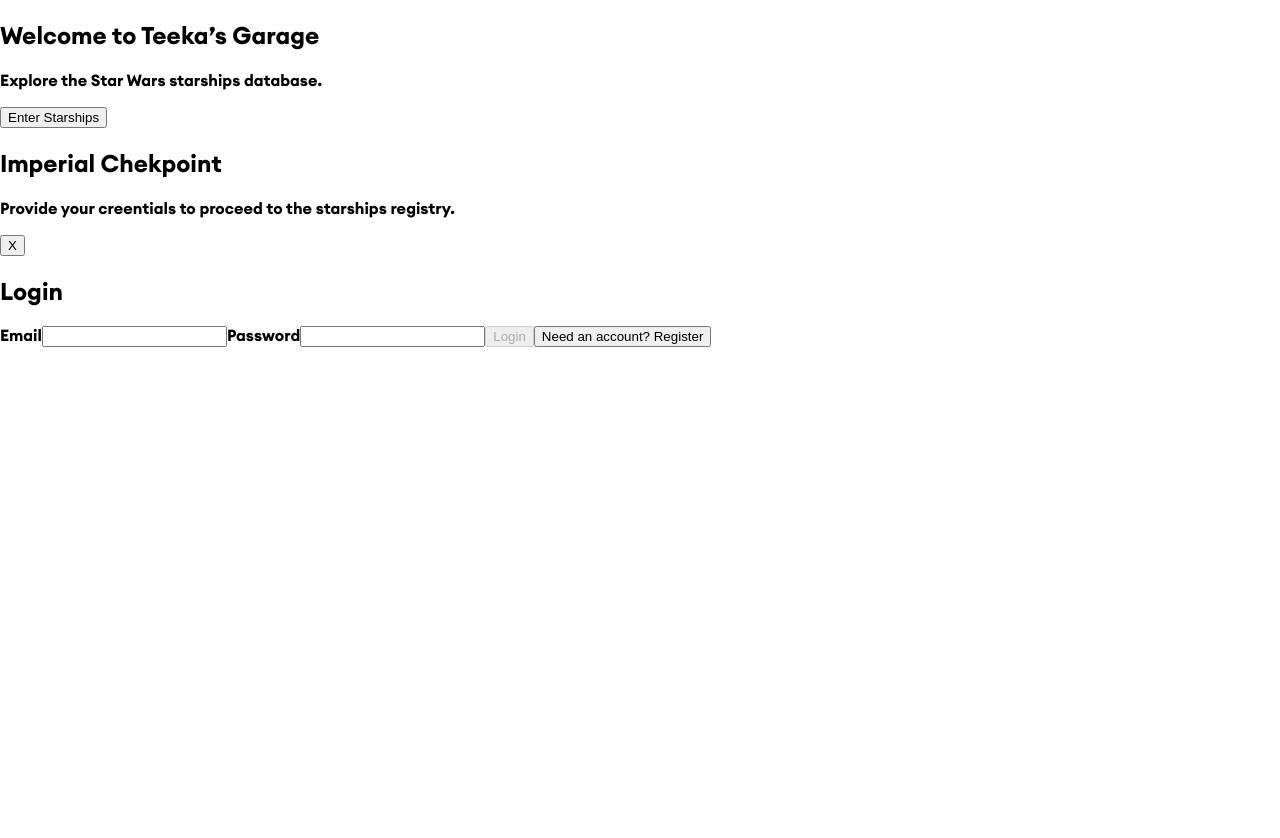
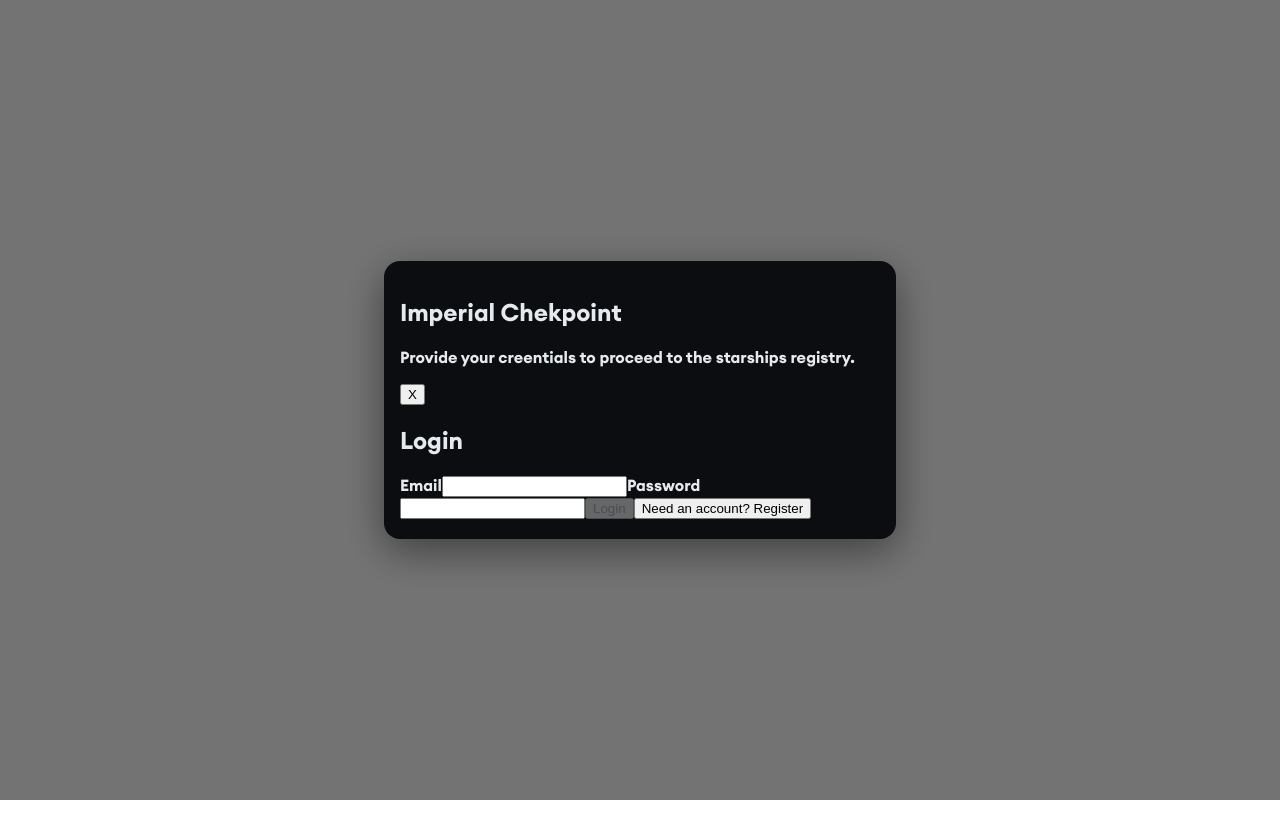
Before and after one commit to Arnau-66/teeka-s-garage, an Angular app in the folder teekas-garage/: page /home in a window 1280 px wide. Both pictures are taken after a click on the button "Enter Starships". Shown: the top 838 px of the page. Before the commit the page ends 800 px from the top, so only its background shows below. Built offline with nearby package versions, Linux system fonts and the light colour scheme; no server answers.

Commit message:
fix(auth): initialize form in constructor and remove misplaced type; simplify typing

```diff
--- a/teekas-garage/src/app/features/home/home.scss
+++ b/teekas-garage/src/app/features/home/home.scss
@@ -0,0 +1,127 @@
+/* ====== HOME (fondo) ====== */
+.home {                         /* Contenedor de la pantalla Home */
+  min-height: 100dvh;           /* Altura mínima: toda la ventana (soporta móviles con barras) */
+  display: grid;                /* Usamos grid para centrar vertical/horizontal si quieres */
+  place-content: center;        /* Centra el contenido de grid (vertical y horizontal) */
+  gap: 1rem;                    /* Espacio entre título, texto y botón */
+  text-align: center;           /* Alinea el texto al centro */
+  padding: 2rem;                /* Respira un poco en pantallas pequeñas */
+}
+
+/* Botón de “Enter Starships” (estilos mínimos para que parezca CTA) */
+.cta {
+  display: inline-block;        /* Deja que tenga padding y aspecto de botón */
+  padding: .75rem 1.25rem;      /* Zona clicable cómoda */
+  border-radius: .75rem;        /* Bordes redondeados */
+  border: none;                 /* Sin borde por defecto */
+  background: #2d6cdf;          /* Color base del botón */
+  color: #fff;                  /* Texto en blanco */
+  font-weight: 600;             /* Un poco más grueso */
+  text-decoration: none;        /* Quita subrayado si fuese <a> */
+  cursor: pointer;              /* Cursor de botón */
+  transition: transform .12s;   /* Pequeña animación al pasar el ratón */
+}
+.cta:hover { transform: translateY(-1px); }     /* Eleva 1px al hover */
+.cta:active { transform: translateY(0); }       /* “Pulsa” al hacer click */
+
+/* ====== MODAL OVERLAY ====== */
+.overlay {                      /* Capa que cubre toda la pantalla */
+  position: fixed;              /* Fija sobre la ventana, no hace scroll con la página */
+  inset: 0;                     /* Atajos para top/right/bottom/left: 0 */
+  z-index: 1000;                /* Alta prioridad para quedar por encima del resto */
+  display: grid;                /* Grid para centrar el diálogo fácilmente */
+  place-items: center;          /* Centra el cuadro del diálogo */
+  background: rgba(0,0,0,.55);  /* Fondo semitransparente (oscurece el home) */
+  backdrop-filter: blur(2px);   /* Desenfoque sutil del fondo (si el navegador lo soporta) */
+  -webkit-backdrop-filter: blur(2px); /* Prefijo para Safari */
+}
+
+/* ====== DIALOG (contenedor del login) ====== */
+.dialog {                       /* Caja del modal */
+  width: min(92vw, 480px);      /* Responsive: hasta 480px, o 92% de la ventana en móviles */
+  max-height: 86dvh;            /* Evita que sea más alto que la ventana */
+  overflow: auto;               /* Si el contenido crece, permite scroll interno */
+  background: #0b0d10;          /* Fondo oscuro “espacial” */
+  color: #e6eaef;               /* Texto claro para contraste */
+  border-radius: 16px;          /* Bordes redondeados agradables */
+  box-shadow: 0 12px 40px rgba(0,0,0,.45); /* Sombra profunda para flotarlo */
+  padding: 1rem 1rem 1.25rem;   /* Relleno interno */
+  position: relative;           /* Para posicionar el botón de cierre dentro */
+  outline: none;                /* Evita borde azul al hacer foco; lo manejaremos si hace falta */
+}
+
+/* Cabecera del diálogo: título + descripción + botón cerrar */
+.dialog__header {
+  display: grid;                /* Grid sencillo para apilar elementos */
+  gap: .25rem;                  /* Pequeña separación entre título y descripción */
+  padding-right: 2rem;          /* Deja hueco para el botón ✕ de la esquina */
+  margin-bottom: .75rem;        /* Espacio respecto al formulario */
+}
+.dialog__header h2 {
+  margin: 0;                    /* Quitamos márgenes por defecto */
+  font-size: 1.25rem;           /* Tamaño del título del modal */
+  line-height: 1.2;             /* Altura de línea compacta */
+}
+.dialog__header p {
+  margin: 0;                    /* Sin margen para separar con el gap del header */
+  opacity: .85;                 /* Un poco más tenue que el título */
+  font-size: .95rem;            /* Ligeramente más pequeño */
+}
+
+/* Botón de cerrar (la cruz) */
+.dialog__close {
+  position: absolute;           /* Posición flotante dentro del .dialog */
+  top: .5rem;                   /* Separación desde arriba */
+  right: .5rem;                 /* Separación desde la derecha */
+  width: 2rem;                  /* Tamaño cómodo para puntero/táctil */
+  height: 2rem;                 /* Idem */
+  display: grid;                /* Centra el símbolo dentro */
+  place-items: center;          /* Centrado perfecto */
+  border: none;                 /* Sin borde por defecto */
+  border-radius: .5rem;         /* Bordes suavizados */
+  background: transparent;      /* Fondo transparente por defecto */
+  color: #e6eaef;               /* Hereda color claro del modal */
+  cursor: pointer;              /* Cursor de botón */
+}
+.dialog__close:hover {
+  background: rgba(255,255,255,.06); /* Sutil fondo al pasar el ratón */
+}
+
+/* ====== Ajustes mínimos del contenido del <app-login> dentro del modal ====== */
+app-login {
+  display: block;               /* Que ocupe todo el ancho disponible del diálogo */
+}
+app-login form {
+  display: grid;                /* Formulario en columnas apiladas */
+  gap: .75rem;                  /* Separación entre campos y botones */
+}
+app-login label {
+  display: grid;                /* Cada label apila el texto y el input */
+  gap: .35rem;                  /* Separación entre etiqueta e input */
+  text-align: left;             /* Alinea a la izquierda dentro del modal */
+}
+app-login input {
+  background: #12151a;          /* Input oscurito a juego */
+  color: #e6eaef;               /* Texto claro */
+  border: 1px solid #232830;    /* Borde sutil */
+  border-radius: .5rem;         /* Bordes redondeados */
+  padding: .6rem .75rem;        /* Relleno interno cómodo */
+}
+app-login .error {
+  color: #ffb4b4;               /* Mensajes de error en rojo suave */
+  font-size: .9rem;             /* Un poco más pequeño que el cuerpo */
+  margin: 0;                    /* Sin márgenes extra */
+}
+app-login button[type="submit"] {
+  background: #2d6cdf;          /* Botón primario del formulario */
+  color: #fff;                  /* Texto blanco */
+  border: none;                 /* Sin borde */
+  border-radius: .6rem;         /* Bordes redondeados */
+  padding: .7rem 1rem;          /* Zona clicable suficiente */
+  cursor: pointer;              /* Cursor de botón */
+  font-weight: 600;             /* Un poco fuerte */
+}
+app-login button[disabled] {
+  opacity: .6;                  /* Botón desactivado: visualmente tenue */
+  cursor: not-allowed;          /* Cursor no permitido */
+}
--- a/teekas-garage/src/app/features/home/home.ts
+++ b/teekas-garage/src/app/features/home/home.ts
@@ -14,8 +14,8 @@ import { LoginComponent } from '../auth/login/login';
 export class HomeComponent {
   showLogin = signal(false);
 
-  openLogin() {this.showLogin.set(true);}
-  closeLogin() {this.showLogin.set(false);}
+  openLogin()  { this.showLogin.set(true); document.body.style.overflow = 'hidden'; }
+  closeLogin() { this.showLogin.set(false); document.body.style.overflow = ''; }
 
   @HostListener('document:keydown.escape')
   onEsc(){
```
